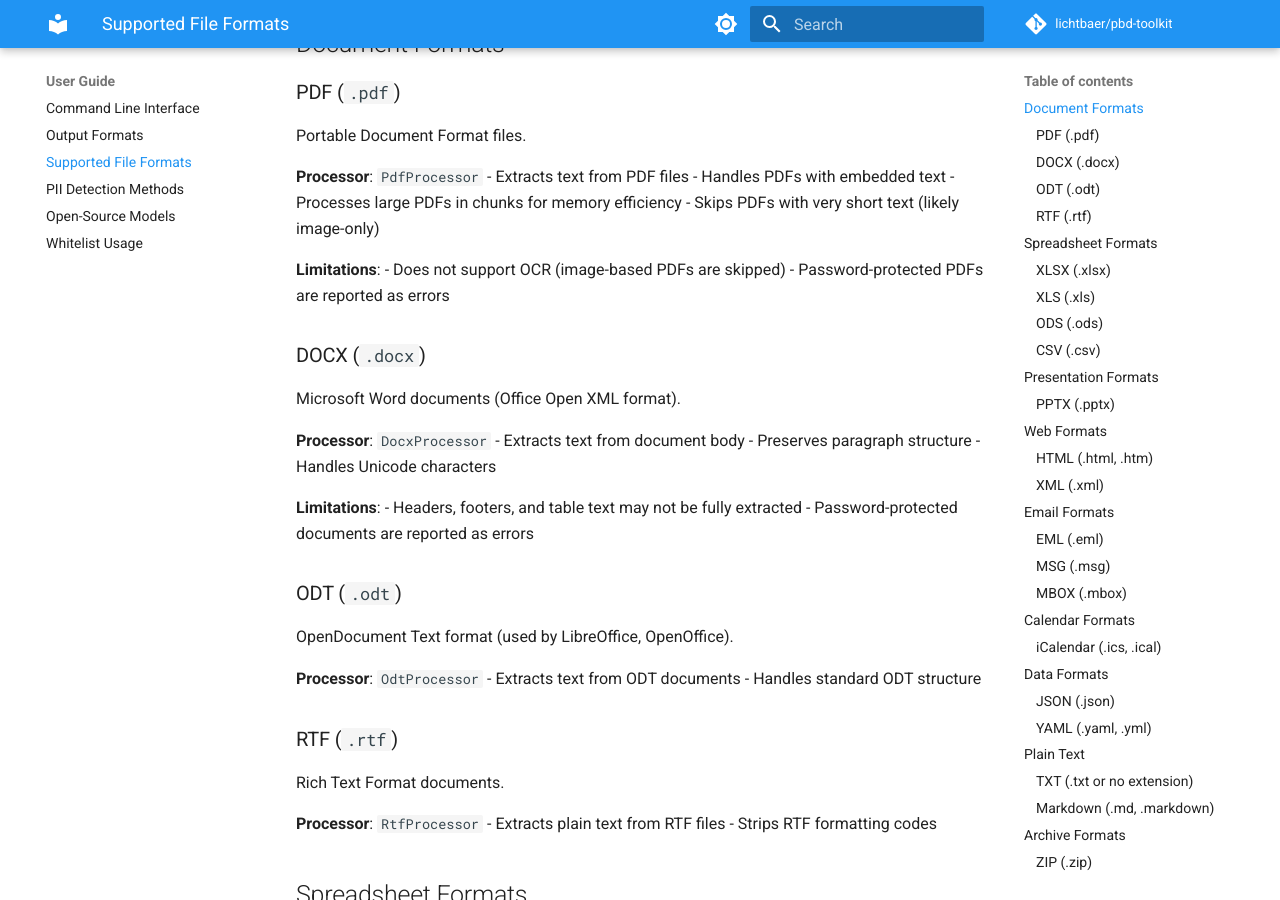
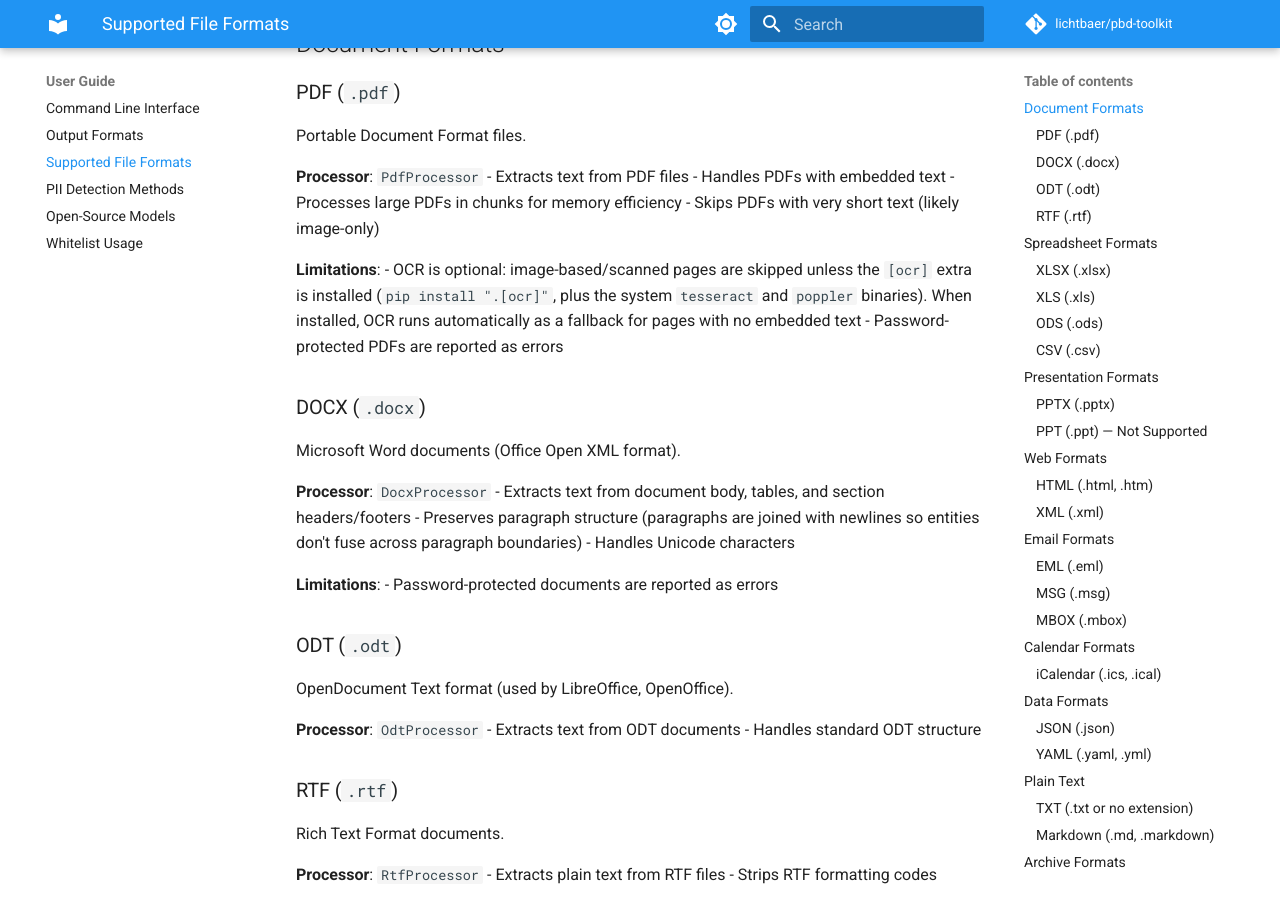
Before and after one commit to lichtbaer/pbd-toolkit, an MkDocs documentation site: the page built from docs/user-guide/file-formats.md, in a window 1280 px wide and 900 px high, scrolled down 293 px. Built offline with MkDocs 1.6.1 and Material for MkDocs 9.7.7, drawn with Linux system fonts in a browser that asks for light colours; comment, search, counter and statistics services are not loaded; some of the changed text lies outside the part shown.

Commit message:
docs: correct stale file-format limitation claims
- PDF: document the optional OCR fallback ([ocr] extra) instead of
  claiming OCR is unsupported.
- DOCX: remove the stale "headers/footers/tables may not be fully
  extracted" note — DocxProcessor already extracts all three.
- Add a PPT (.ppt) subsection and a "Known Unsupported Formats"
  section: PptProcessor always raises NotImplementedError, so legacy
  .ppt files silently failed to document a real gap.

XLS was left unchanged: XlsProcessor already exists and is registered
(file_processors/xlsx_processor.py), so the section's claims were
already accurate despite the ticket's assumption otherwise.

Refs #88

```diff
--- a/docs/user-guide/file-formats.md
+++ b/docs/user-guide/file-formats.md
@@ -15,7 +15,7 @@ Portable Document Format files.
 - Skips PDFs with very short text (likely image-only)
 
 **Limitations**:
-- Does not support OCR (image-based PDFs are skipped)
+- OCR is optional: image-based/scanned pages are skipped unless the `[ocr]` extra is installed (`pip install ".[ocr]"`, plus the system `tesseract` and `poppler` binaries). When installed, OCR runs automatically as a fallback for pages with no embedded text
 - Password-protected PDFs are reported as errors
 
 ### DOCX (`.docx`)
@@ -23,12 +23,11 @@ Portable Document Format files.
 Microsoft Word documents (Office Open XML format).
 
 **Processor**: `DocxProcessor`
-- Extracts text from document body
-- Preserves paragraph structure
+- Extracts text from document body, tables, and section headers/footers
+- Preserves paragraph structure (paragraphs are joined with newlines so entities don't fuse across paragraph boundaries)
 - Handles Unicode characters
 
 **Limitations**:
-- Headers, footers, and table text may not be fully extracted
 - Password-protected documents are reported as errors
 
 ### ODT (`.odt`)
@@ -95,6 +94,16 @@ Microsoft PowerPoint presentations (PowerPoint 2007+ format).
 - Processes all slides in presentation
 - Extracts text from text boxes and shapes
 - Extracts text from notes pages
+
+### PPT (`.ppt`) — Not Supported
+
+Legacy PowerPoint 97-2003 presentations.
+
+**Processor**: `PptProcessor` always raises `NotImplementedError` — `.ppt` files are recognized but **no text is extracted** from them.
+- `python-pptx` only reads the PowerPoint 2007+ (`.pptx`) format; there is no legacy-format fallback
+- Convert `.ppt` files to `.pptx` (e.g. via LibreOffice or PowerPoint's "Save As") before scanning
+
+See also [Known Unsupported Formats](#known-unsupported-formats).
 
 ## Web Formats
 
@@ -292,6 +301,14 @@ The toolkit can detect PII in images when multimodal detection is enabled.
 
 **Note**: Image processing is slower than text processing and requires API access. See [Detection Methods](detection-methods.md#multimodal-image-detection-openai-compatible) for details.
 
+## Known Unsupported Formats
+
+These extensions are recognized by the toolkit but do not currently yield any extracted text:
+
+- **Legacy PowerPoint (`.ppt`)** — see [PPT](#ppt-ppt--not-supported) above. Convert to `.pptx` first.
+
+Every other format listed above extracts text once its processor's dependencies are installed (see [Installation](../getting-started/installation.md) for the `office`/`ocr`/etc. extras).
+
 ## File Processing
 
 ### How Files Are Identified
```
